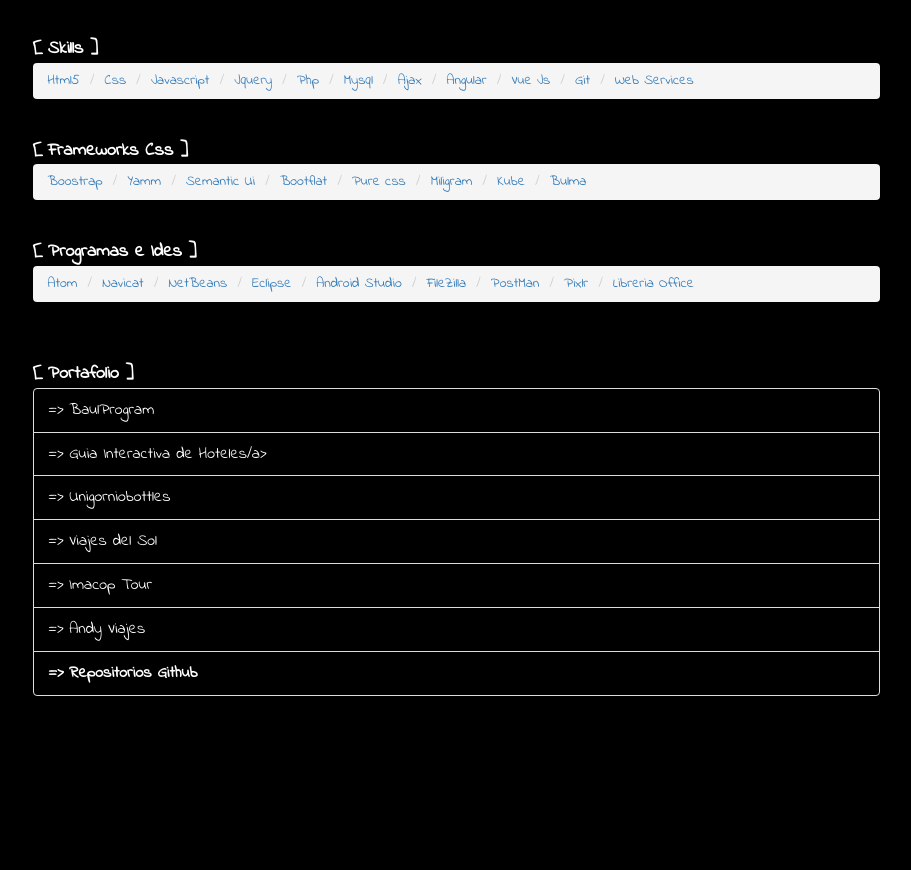
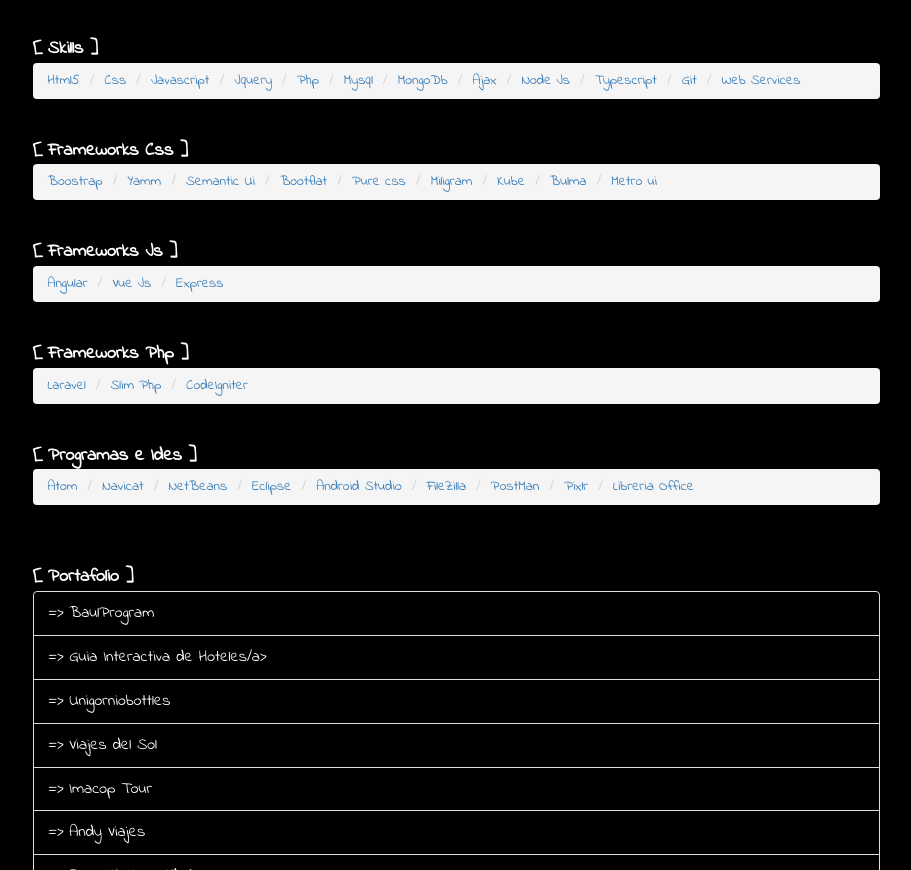
Before and after one commit to albertomfe/albertomfe.github.io, a plain HTML site: page index.html in a window 1280 px wide. Shown: the part 852-1722 px from the top of the page, without its empty margins (330-1241 px from the left). Before the commit the page ends 1568 px from the top, so only its background shows below. Drawn offline with nearby package versions, Linux system fonts and the light colour scheme.

Commit message:
update skills

```diff
--- a/index.html
+++ b/index.html
@@ -75,7 +75,7 @@
         <div class="collapse navbar-collapse" id="bs-example-navbar-collapse-1">
           <ul class="nav navbar-nav">
             <li class="active"><a href="#">Curriculum Vitae <span class="sr-only">(current)</span></a></li>
-            <li><a target='_blank' href="https://baulprogram-app.web.app/">Pagina Web</a></li>
+            <li><a target='_blank' href="https://baulprogram.com.mx/">Pagina Web</a></li>
           </ul>
         </div><!-- /.navbar-collapse -->
       </div><!-- /.container-fluid -->
@@ -131,9 +131,10 @@
                 <li><a>Jquery</a></li>
                 <li><a>Php</a></li>
                 <li><a>Mysql</a></li>
+                <li><a>MongoDb</a></li>
                 <li><a>Ajax</a></li>
-				<li><a>Angular</a></li>
-                <li><a>Vue Js</a></li>
+				<li><a>Node Js</a></li>
+                <li><a>Typescript</a></li>
 				<li><a>Git</a></li>
                 <li><a>Web Services</a></li>
               </ol>
@@ -149,6 +150,24 @@
                 <li><a>Miligram</a></li>
                 <li><a>Kube</a></li>
                 <li><a>Bulma</a></li>
+                <li><a>Metro ui</a></li>
+              </ol>
+
+			  <br />
+              <span class='info' style='font-size:18px; color:#fff' >[ Frameworks Js ]</span>
+              <ol class="breadcrumb">
+                <li><a>Angular</a></li>
+                <li><a>Vue Js</a></li>
+                <li><a>Express</a></li>
+              </ol>
+
+			  <br />
+              <span class='info' style='font-size:18px; color:#fff' >[ Frameworks Php ]</span>
+              <ol class="breadcrumb">
+                <li><a>Laravel</a></li>
+                <li><a>Slim Php</a></li>
+                <li><a>CodeIgniter</a></li>
+
               </ol>
 
               <br />
@@ -176,7 +195,7 @@
               <span class='info' style='font-size:18px; color:#fff' >[ Portafolio ]</span>
               <br />
               <div class="list-group">
-                <a target='_blank' href='https://baulprogram-app.web.app/' class="list-group-item">=> BaulProgram</a>
+                <a target='_blank' href='https://baulprogram.com.mx/' class="list-group-item">=> BaulProgram</a>
                 <a target='_blank' href='https://guiainteractivadehoteles.com/' class="list-group-item">=> Guia Interactiva de Hoteles/a>
                 <a target='_blank' href='https://unigorniobottles.com/' class="list-group-item">=> Unigorniobottles</a>
                 <a target='_blank' href='http://viajesdelsol.com/Sistema/Login' class="list-group-item">=> Viajes del Sol</a>
```
